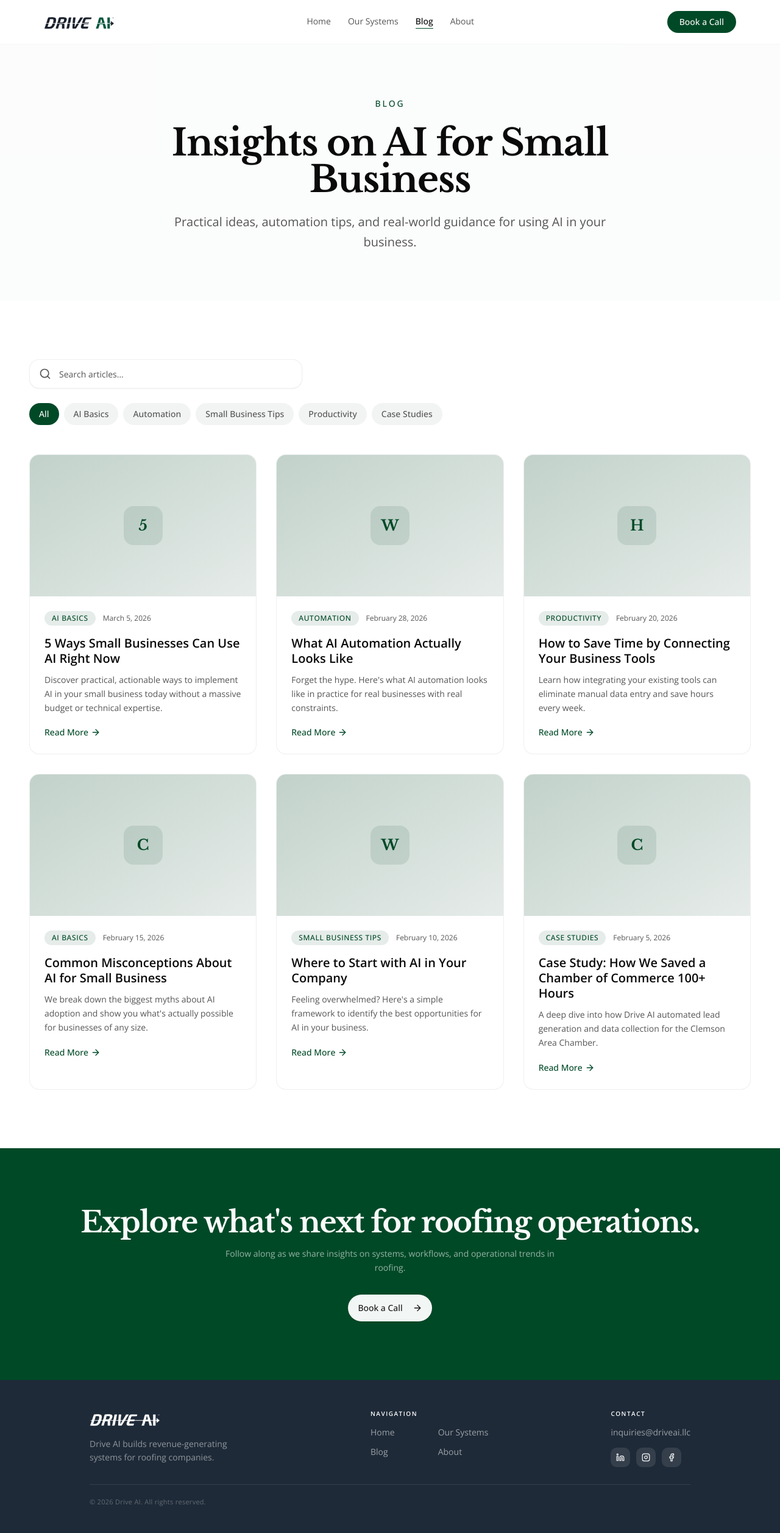
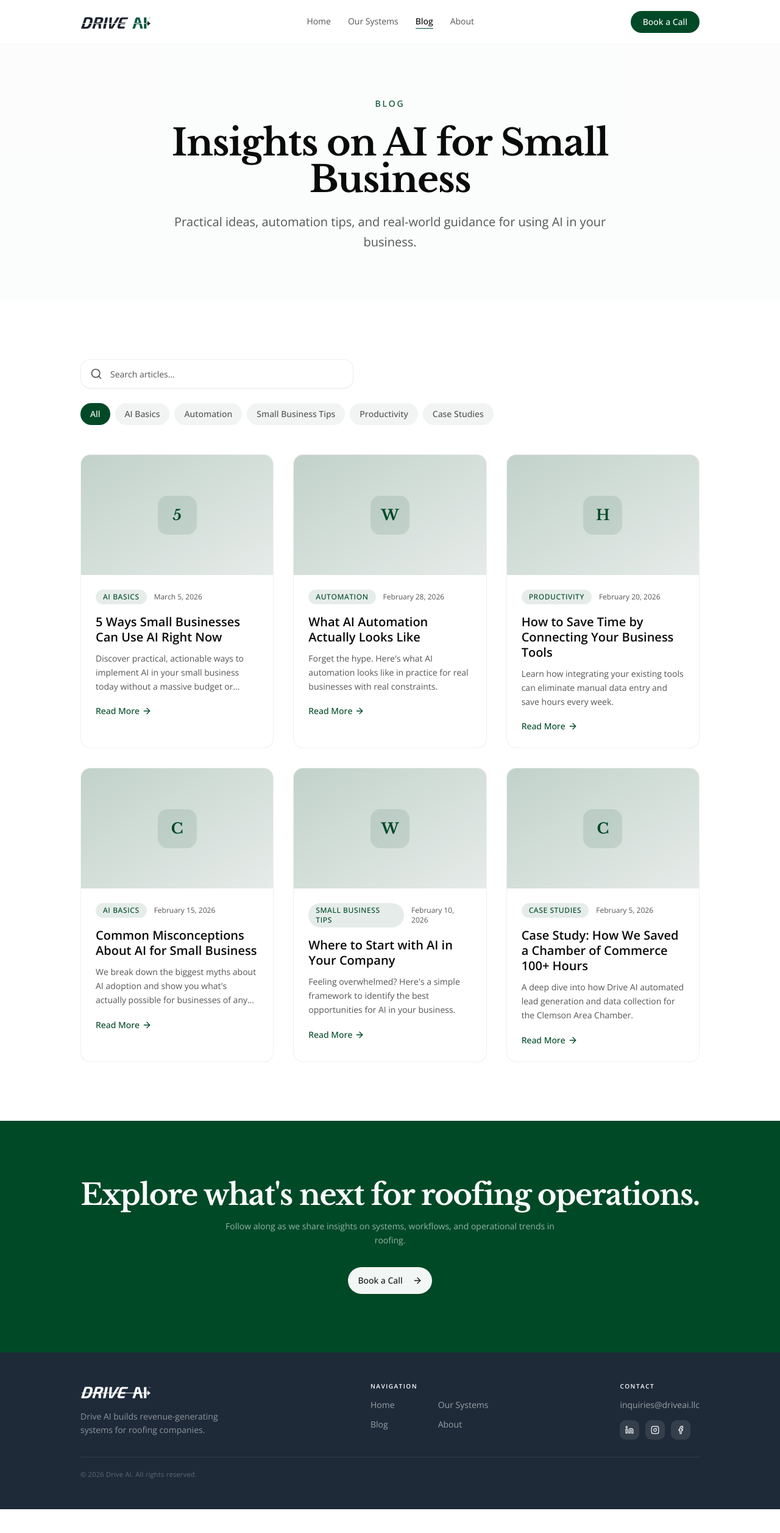
Before and after one commit to Drive-AI-LLC/drive-ai-website, a Next.js app: page /blog in a window 1280 px wide. Shown: the top 2514 px of the page at 61% size. After the commit the page ends 2475 px from the top, so only its background shows below. Built offline with nearby package versions, Linux system fonts and the light colour scheme.

Commit message:
style: standardize container widths across the site\n\nApply consistent max width and padding to all page containers for cohesive layout.

```diff
--- a/app/about/page.tsx
+++ b/app/about/page.tsx
@@ -41,7 +41,7 @@ export default function AboutPage() {
 
       {/* Hero */}
       <section className="pt-32 pb-16 lg:pt-40 lg:pb-24 bg-background">
-        <div className="max-w-7xl mx-auto px-4 sm:px-6 lg:px-8">
+        <div className="max-w-[1080px] mx-auto px-5 sm:px-6 lg:px-8">
           <div className="grid lg:grid-cols-2 gap-12 items-center">
             <div>
               <p className="text-primary font-semibold text-sm uppercase tracking-wider mb-3">
@@ -71,7 +71,7 @@ export default function AboutPage() {
 
       {/* Mission */}
       <section className="py-16 lg:py-24 bg-muted/30">
-        <div className="max-w-7xl mx-auto px-4 sm:px-6 lg:px-8">
+        <div className="max-w-[1080px] mx-auto px-5 sm:px-6 lg:px-8">
           <div className="max-w-3xl mx-auto text-center">
             <p className="text-primary font-semibold text-sm uppercase tracking-wider mb-3">
               Our Mission
@@ -88,7 +88,7 @@ export default function AboutPage() {
 
       {/* Values */}
       <section className="py-16 lg:py-24 bg-background">
-        <div className="max-w-7xl mx-auto px-4 sm:px-6 lg:px-8">
+        <div className="max-w-[1080px] mx-auto px-5 sm:px-6 lg:px-8">
           <div className="text-center max-w-3xl mx-auto mb-12 lg:mb-16">
             <p className="text-primary font-semibold text-sm uppercase tracking-wider mb-3">
               Our Values
--- a/app/blog/page.tsx
+++ b/app/blog/page.tsx
@@ -86,7 +86,7 @@ export default function BlogPage() {
 
       {/* Hero Section */}
       <section className="pt-32 pb-16 lg:pt-40 lg:pb-20 bg-muted/30">
-        <div className="max-w-7xl mx-auto px-6 sm:px-8 lg:px-12">
+        <div className="max-w-[1080px] mx-auto px-5 sm:px-6 lg:px-8">
           <div className="max-w-3xl mx-auto text-center">
             <p className="text-primary font-medium text-sm uppercase tracking-[0.2em] mb-6">
               Blog
@@ -103,7 +103,7 @@ export default function BlogPage() {
 
       {/* Blog Content */}
       <section className="py-16 lg:py-24">
-        <div className="max-w-7xl mx-auto px-6 sm:px-8 lg:px-12">
+        <div className="max-w-[1080px] mx-auto px-5 sm:px-6 lg:px-8">
           {/* Search and Filters */}
           <div className="mb-12 space-y-6">
             {/* Search Bar */}
--- a/app/services/page.tsx
+++ b/app/services/page.tsx
@@ -45,7 +45,7 @@ export default function ServicesPage() {
 
       {/* Hero */}
       <section className="pt-32 pb-16 lg:pt-40 lg:pb-20 bg-background">
-        <div className="max-w-[1200px] mx-auto px-5 sm:px-6 lg:px-8">
+        <div className="max-w-[1080px] mx-auto px-5 sm:px-6 lg:px-8">
           <p className="text-xs font-semibold uppercase tracking-[0.18em] text-primary mb-4">
             Our Systems
           </p>
@@ -60,7 +60,7 @@ export default function ServicesPage() {
 
       {/* Services */}
       <section className="py-16 lg:py-24 bg-background border-t border-border/40">
-        <div className="max-w-[1200px] mx-auto px-5 sm:px-6 lg:px-8">
+        <div className="max-w-[1080px] mx-auto px-5 sm:px-6 lg:px-8">
           <div className="space-y-20 lg:space-y-28">
             {services.map((service, index) => (
               <div key={service.title} className="grid lg:grid-cols-2 gap-10 lg:gap-16 items-start">
--- a/components/cta-section.tsx
+++ b/components/cta-section.tsx
@@ -10,7 +10,7 @@ interface CTASectionProps {
 export function CTASection({ headline, supporting }: CTASectionProps) {
   return (
     <section className="py-16 sm:py-20 lg:py-24 bg-primary">
-      <div className="max-w-[1200px] mx-auto px-5 sm:px-6 lg:px-8 text-center">
+      <div className="max-w-[1080px] mx-auto px-5 sm:px-6 lg:px-8 text-center">
         <h2 className="text-3xl sm:text-4xl lg:text-5xl font-bold text-primary-foreground tracking-[-0.03em] font-serif leading-[1.05] text-balance">
           {headline}
         </h2>
--- a/components/footer.tsx
+++ b/components/footer.tsx
@@ -19,7 +19,7 @@ const navigation = {
 export function Footer() {
   return (
     <footer className="bg-[#1e2a38] text-white">
-      <div className="max-w-[1050px] mx-auto px-5 sm:px-6 lg:px-8 py-10 lg:py-12">
+      <div className="max-w-[1080px] mx-auto px-5 sm:px-6 lg:px-8 py-10 lg:py-12">
         <div className="flex flex-col sm:flex-row sm:items-start sm:justify-between gap-10">
 
           {/* Brand */}
--- a/components/hero.tsx
+++ b/components/hero.tsx
@@ -8,7 +8,7 @@ import { ArrowRight } from "lucide-react"
 export function Hero() {
   return (
     <section className="relative w-full min-h-[100svh] flex items-center bg-background overflow-hidden">
-      <div className="max-w-[1200px] mx-auto px-5 sm:px-6 lg:px-8 w-full">
+      <div className="max-w-[1080px] mx-auto px-5 sm:px-6 lg:px-8 w-full">
         <div className="grid lg:grid-cols-2 gap-12 lg:gap-16 items-center py-24 lg:py-0">
 
           {/* Left — text content, pushed down slightly */}
--- a/components/how-it-works.tsx
+++ b/components/how-it-works.tsx
@@ -69,7 +69,7 @@ function StepCard({ item, index }: { item: typeof steps[0]; index: number }) {
 export function HowItWorks() {
   return (
     <section id="how-it-works" className="py-20 sm:py-24 lg:py-28 bg-muted/30 border-t border-border/40">
-      <div className="max-w-[860px] mx-auto px-6 sm:px-10 lg:px-12">
+      <div className="max-w-[1080px] mx-auto px-5 sm:px-6 lg:px-8">
 
         <div className="mb-12">
           <p className="text-[10px] font-semibold text-primary/70 uppercase tracking-[0.3em] mb-4">Our Process</p>
--- a/components/navbar.tsx
+++ b/components/navbar.tsx
@@ -20,7 +20,7 @@ export function Navbar() {
 
   return (
     <header className="fixed top-0 left-0 right-0 z-50 bg-background/96 backdrop-blur-md border-b border-border/30">
-      <nav className="max-w-[1200px] mx-auto px-5 sm:px-6 lg:px-8">
+      <nav className="max-w-[1080px] mx-auto px-5 sm:px-6 lg:px-8">
         <div className="flex items-center justify-between h-16 lg:h-18">
           <Link href="/" className="flex items-center shrink-0">
             <Image
--- a/components/social-proof.tsx
+++ b/components/social-proof.tsx
@@ -24,7 +24,7 @@ const memberships = [
 export function SocialProof() {
   return (
     <section className="py-8 sm:py-10 bg-muted/20 border-y border-border/40">
-      <div className="max-w-[1200px] mx-auto px-5 sm:px-6 lg:px-8">
+      <div className="max-w-[1080px] mx-auto px-5 sm:px-6 lg:px-8">
         <p className="text-center text-xs sm:text-sm font-medium text-muted-foreground/80 uppercase tracking-[0.2em] mb-6 sm:mb-7">
           Members of
         </p>
--- a/components/solution-section.tsx
+++ b/components/solution-section.tsx
@@ -19,7 +19,7 @@ const solutions = [
 export function SolutionSection() {
   return (
     <section id="services" className="py-20 sm:py-24 lg:py-28 bg-background border-t border-border/40">
-      <div className="max-w-[1200px] mx-auto px-5 sm:px-6 lg:px-8">
+      <div className="max-w-[1080px] mx-auto px-5 sm:px-6 lg:px-8">
 
         <div className="mb-16">
           <p className="text-[10px] font-semibold text-primary/60 uppercase tracking-[0.3em] mb-4">Our Systems</p>
--- a/components/testimonials.tsx
+++ b/components/testimonials.tsx
@@ -57,7 +57,7 @@ const testimonials = [
 export function Testimonials() {
   return (
     <section className="py-12 sm:py-16 lg:py-20 bg-muted/20">
-      <div className="max-w-[1200px] mx-auto px-5 sm:px-6 lg:px-8">
+      <div className="max-w-[1080px] mx-auto px-5 sm:px-6 lg:px-8">
         <div className="text-center max-w-2xl mx-auto mb-14 sm:mb-20">
           <p className="text-primary font-semibold text-xs sm:text-sm uppercase tracking-[0.2em] mb-4">
             Testimonials
```
